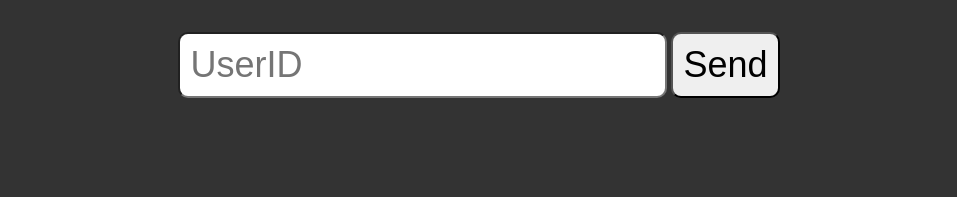
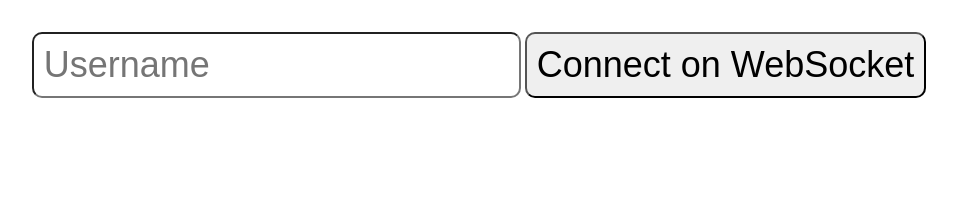
Before and after one commit to adamviktora/diploma-thesis, a plain HTML site: page client/index.html in a window 1280 px wide. Shown: the whole page, without its empty margins (161-1118 px from the left). Drawn offline with Linux system fonts and the light colour scheme.

Commit message:
update demo client

```diff
--- a/client/index.html
+++ b/client/index.html
@@ -1,20 +1,18 @@
 <!DOCTYPE html>
 <html lang="en">
+  <head>
+    <meta charset="UTF-8" />
+    <meta name="viewport" content="width=device-width, initial-scale=1.0" />
+    <title>Notifications demo</title>
+    <link href="style.css" rel="stylesheet" />
+    <script defer src="app.js"></script>
+  </head>
 
-<head>
-    <meta charset="UTF-8">
-    <meta name="viewport" content="width=device-width, initial-scale=1.0">
-    <title>Websockets</title>
-    <link href="style.css" rel="stylesheet">
-    <script defer src="app.js"></script>
-</head>
-
-<body>
+  <body>
     <form>
-        <input type="text" placeholder="UserID">
-        <button>Send</button>
+      <input type="text" placeholder="Username" />
+      <button>Connect on WebSocket</button>
     </form>
     <ul></ul>
-</body>
-
+  </body>
 </html>
--- a/client/style.css
+++ b/client/style.css
@@ -3,8 +3,6 @@
 }
 
 body {
-    background-color: #333;
-    color: #fff;
   padding: 1rem;
 }
 
@@ -18,7 +16,6 @@ ul {
   display: flex;
   flex-flow: column;
   justify-content: left;
-    list-style-type: none;
 }
 
 input,
```
Lines whose indentation alone changed are shown as unchanged.
